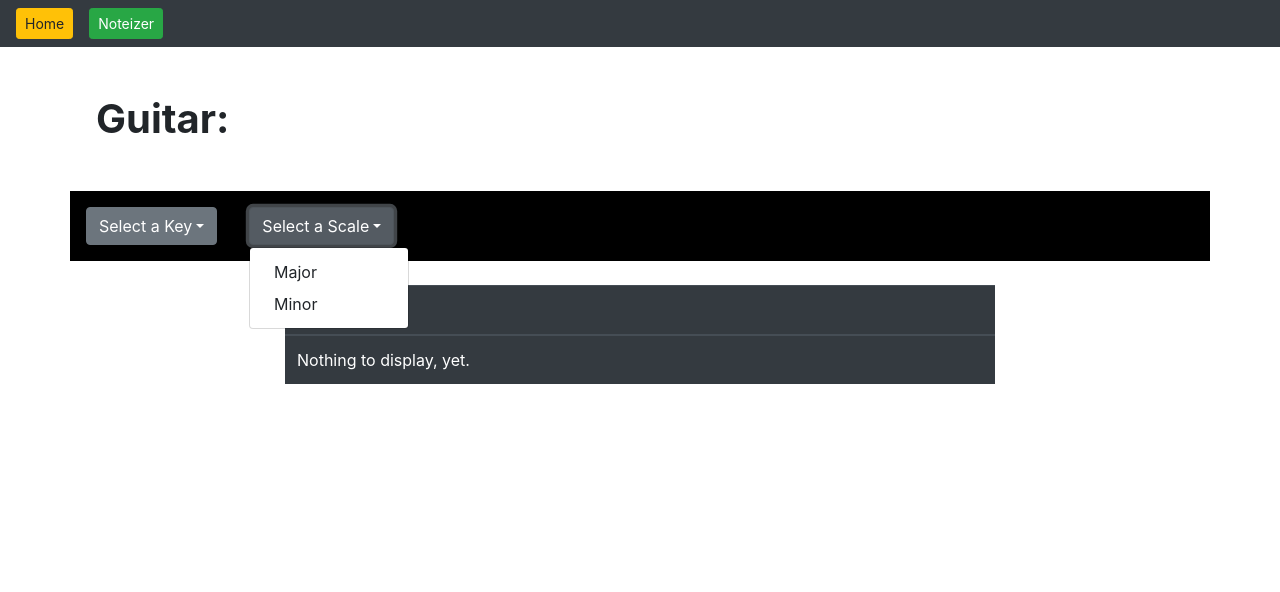
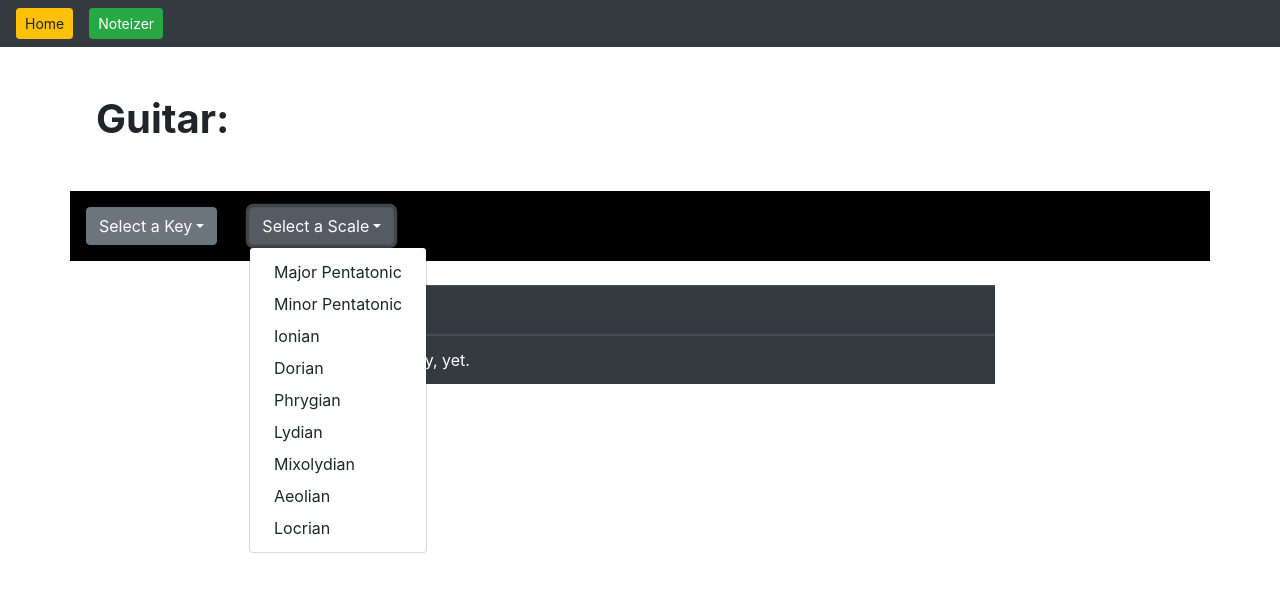
Before and after one commit to e-g-jackson/Tranzpozer, a React (Create React App) app in the folder client/: page /guitar in a window 1280 px wide. Both pictures are taken after a click on the button "Select a Scale". Shown: the top 592 px of the page. Built offline with nearby package versions, Linux system fonts and the light colour scheme.

Commit message:
app transposes correctly

```diff
--- a/client/src/assets/modeizer.js
+++ b/client/src/assets/modeizer.js
@@ -1,12 +1,40 @@
-const major = [0, 2, 4, 7, 9]
-const minor = [0, 3, 5, 7, 11]
+const majorPentatonic = [0, 2, 4, 7, 9]
+const minorPentatonic = [0, 3, 5, 7, 10]
+const ionian = [0, 2, 4, 5, 7, 9 , 11];
+const dorian = [0, 2, 3, 5, 7, 9, 10];
+const phrygian = [0, 1, 3, 5, 7, 8, 10];
+const lydian = [0, 2, 4, 6, 7, 9, 11];
+const mixolydian = [0, 2, 4, 5, 7, 9, 10];
+const aeolian = [0, 2, 3, 5, 7, 8, 10];
+const locrian = [0, 1, 3, 5, 6, 8, 10];
 
 module.exports = function modeizer (mode){
-    if (mode === "Major"){
-        console.log(major)
-        return(major);
-    } else if (mode === "Minor"){
-        console.log(minor)
-        return(minor);
+    if (mode === "Major Pentatonic"){
+        console.log(majorPentatonic)
+        return(majorPentatonic);
+    } else if (mode === "Minor Pentatonic"){
+        console.log(minorPentatonic)
+        return(minorPentatonic);
+    } else if (mode === "Ionian"){
+        console.log(ionian)
+        return(ionian);
+    } else if (mode === "Dorian"){
+        console.log(dorian)
+        return(dorian);
+    } else if (mode === "Phrygian"){
+        console.log(phrygian)
+        return(phrygian);
+    } else if (mode === "Lydian"){
+        console.log(lydian)
+        return(lydian);
+    } else if (mode === "Mixolydian"){
+        console.log(mixolydian)
+        return(mixolydian);
+    } else if (mode === "Aeolian"){
+        console.log(aeolian)
+        return(aeolian);
+    } else if (mode === "Locrian"){
+        console.log(locrian)
+        return(locrian);
     }
 }
--- a/client/src/components/NoteTable.js
+++ b/client/src/components/NoteTable.js
@@ -3,6 +3,7 @@ import compromizer from "../assets/compromizer";
 
 class NoteTable extends React.Component{
     state = {notesInKey: ""}
+
     componentDidUpdate(){
         if(this.props.notes !== "" && this.props.modeData !== "no data yet..."){
             const comp = compromizer(this.props.notes, this.props.modeData);
@@ -11,11 +12,27 @@ class NoteTable extends React.Component{
     }
 
     difference(data){
-        if(this.state.notesInKey[0] === data[0] && this.state.notesInKey[1] === data[1] && this.state.notesInKey[2] === data[2]){
+        if(this.sameFinder(data) === false){
             console.log('state already up to date.')
         } else {
             this.setState({notesInKey: data})
         }
+    }
+
+    sameFinder(newData){
+        let value = false;
+        if(this.state.notesInKey.length !== newData.length){
+            value = true
+        } else if (this.state.notesInKey.length === newData.length){
+            for (var i = 0; i < this.state.notesInKey.length; i++){
+                if (this.state.notesInKey[i] !== newData[i]){
+                    value = true;
+                    break;
+                }
+            }
+        }
+        console.log('value = ' + value)
+        return (value)
     }
 
     formatter(data){
--- a/client/src/components/Searcher.js
+++ b/client/src/components/Searcher.js
@@ -59,8 +59,15 @@ class Searcher extends React.Component {
                             {this.state.selectScale}
                         </button>
                         <div className="dropdown-menu" aria-labelledby="dropdownMenuButton">
-                            <div className="dropdown-item" onClick={() => {this.modeizer("Major")}}>Major</div>
-                            <div className="dropdown-item" onClick={() => {this.modeizer("Minor")}}>Minor</div>
+                            <div className="dropdown-item" onClick={() => {this.modeizer("Major Pentatonic")}}>Major Pentatonic</div>
+                            <div className="dropdown-item" onClick={() => {this.modeizer("Minor Pentatonic")}}>Minor Pentatonic</div>
+                            <div className="dropdown-item" onClick={() => {this.modeizer("Ionian")}}>Ionian</div>
+                            <div className="dropdown-item" onClick={() => {this.modeizer("Dorian")}}>Dorian</div>
+                            <div className="dropdown-item" onClick={() => {this.modeizer("Phrygian")}}>Phrygian</div>
+                            <div className="dropdown-item" onClick={() => {this.modeizer("Lydian")}}>Lydian</div>
+                            <div className="dropdown-item" onClick={() => {this.modeizer("Mixolydian")}}>Mixolydian</div>
+                            <div className="dropdown-item" onClick={() => {this.modeizer("Aeolian")}}>Aeolian</div>
+                            <div className="dropdown-item" onClick={() => {this.modeizer("Locrian")}}>Locrian</div>
                         </div>
                     </div>
                 </div>
```
